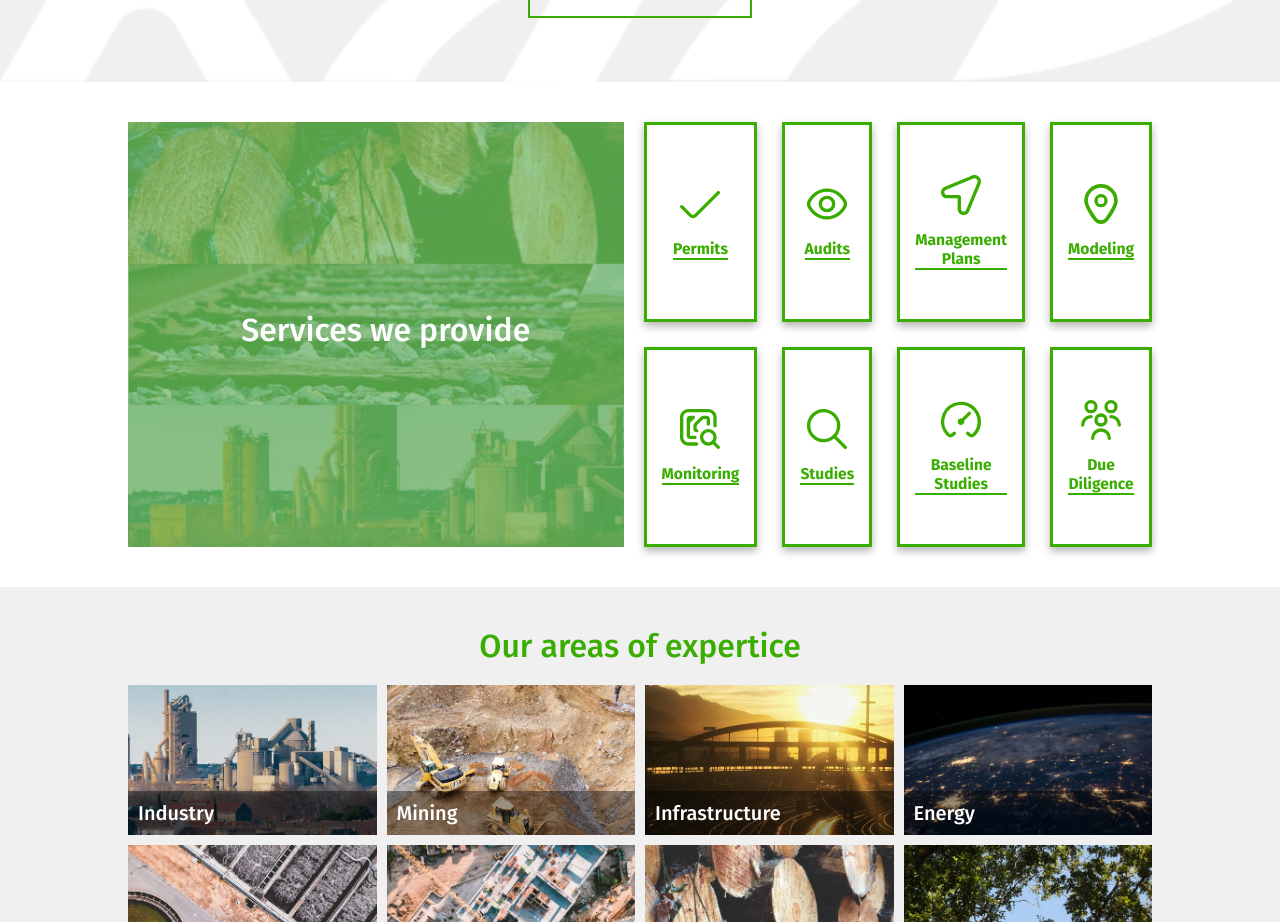
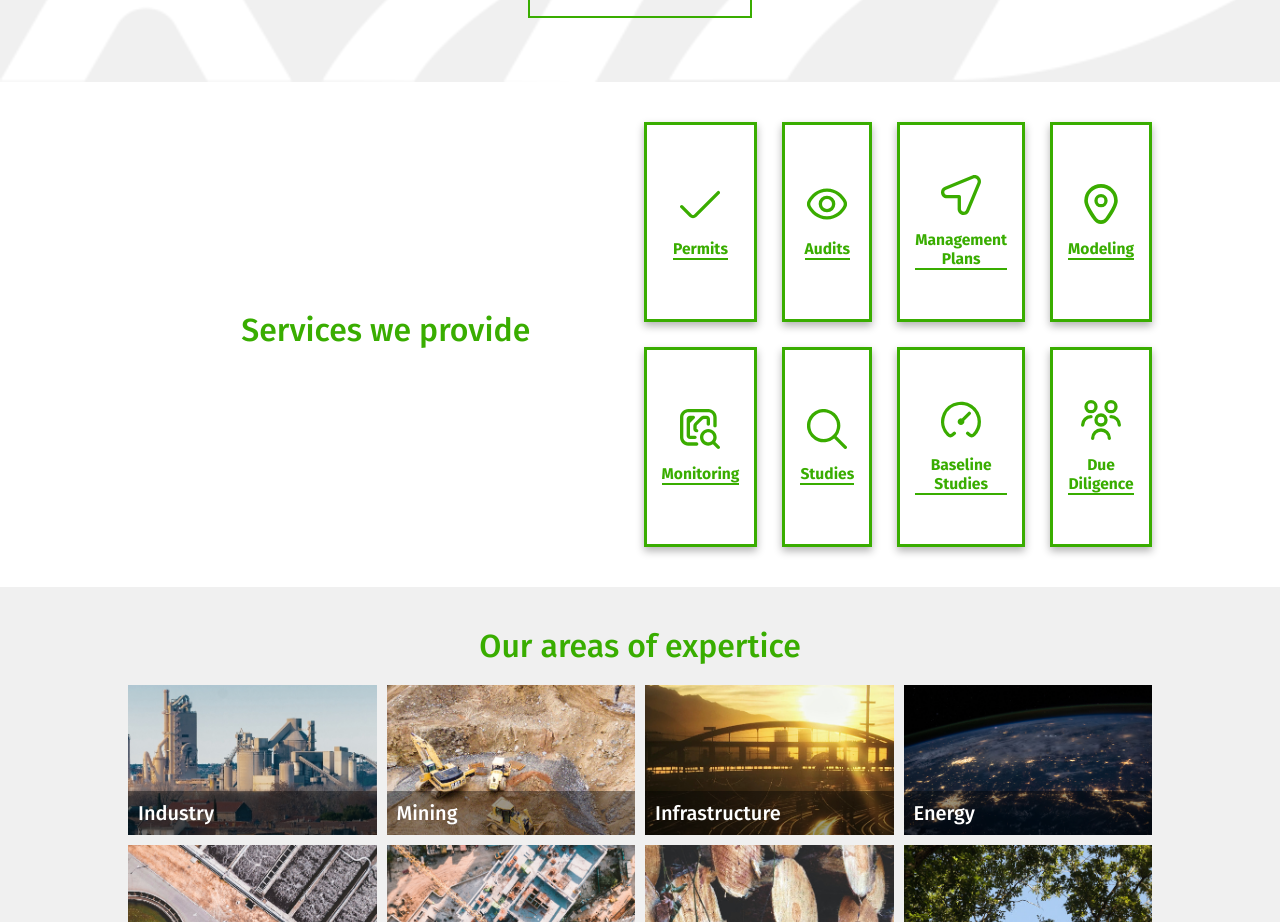
Before and after one commit to moras98/adapta-web-v2, a React (Create React App) app: page /en in a window 1280 px wide. Shown: the part 780-1702 px from the top of the page. Built offline with nearby package versions, Linux system fonts and the light colour scheme.

Commit message:
services collage updated

```diff
--- a/src/components/ServiceOption2/ServiceOption2.js
+++ b/src/components/ServiceOption2/ServiceOption2.js
@@ -32,12 +32,12 @@ export default function ServiceOption2({ services, srv_title }) {
           alignItems: "flex-start",
           gap: "10px",
           textAlign: "justify",
-          backgroundImage: "url('/assets/images/services_collage-2.jpg')",
+          // backgroundImage: "url('/assets/images/services_collage-2.jpg')",
           backgroundSize: "cover",
           backgroundRepeat: "repeat",
         }}
       >
-        <h2 style={{ marginLeft: "10px", width: '100%', textAlign: 'center', color: 'white' }}>
+        <h2 style={{ marginLeft: "10px", width: '100%', textAlign: 'center', }}>
           {serviceSelected ? serviceSelected.title : srv_title}
         </h2>
         {/* <p> */}
@@ -53,7 +53,7 @@ export default function ServiceOption2({ services, srv_title }) {
             fontWeight: "400",
             fontSize: "18px",
             // color: "#39ad00",
-            color: 'white',
+            color: 'grey',
             textAlign: 'center',
           }}
         >
```
Also changed, not shown: public/assets/images/services_collage-2.jpg.
